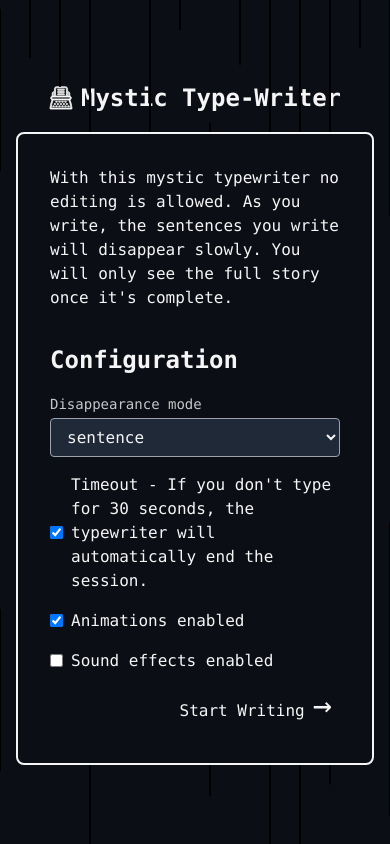
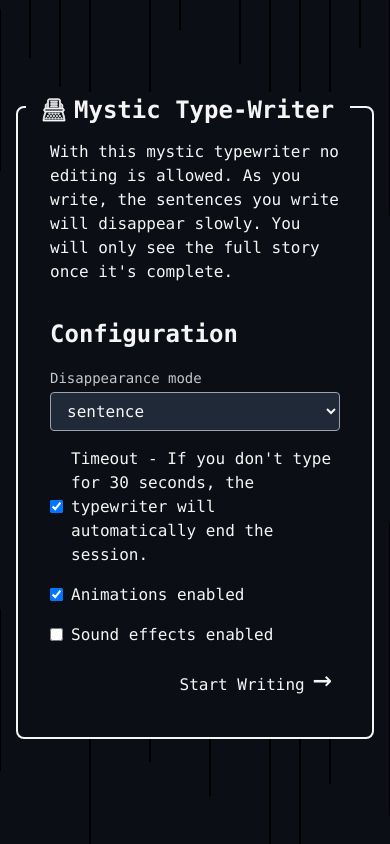
Before and after one commit to getkan/MysticTypeWriter, a SvelteKit app: page / in a window 390 px wide. Built offline with nearby package versions, Linux system fonts and the light colour scheme.

Commit message:
removed unnecessary responsive title

```diff
--- a/src/routes/+page.svelte
+++ b/src/routes/+page.svelte
@@ -25,17 +25,11 @@
 	let configState = $state(config());
 </script>
 
-<h1
-	class="bg-background flex items-center gap-2 text-[1.5rem] font-bold md:hidden"
->
-	<Typewriter />
-	<span>Mystic Type-Writer</span>
-</h1>
 <div
 	class="border-offwhite bg-background relative flex flex-col gap-8 rounded-lg border-2 p-8 md:min-w-200"
 >
 	<h1
-		class="bg-background absolute -top-8 hidden items-center gap-2 px-4 text-[2rem] font-bold md:flex"
+		class="bg-background absolute -top-4 left-2 flex transform flex-nowrap items-center gap-2 px-4 text-[1.5rem] font-bold sm:-top-8 sm:text-[2rem]"
 	>
 		<Typewriter />
 		<span class="whitespace-nowrap">Mystic Type-Writer</span>
```
Also changed, not shown: 1 other file (tests, documents, lock files or other folders).
